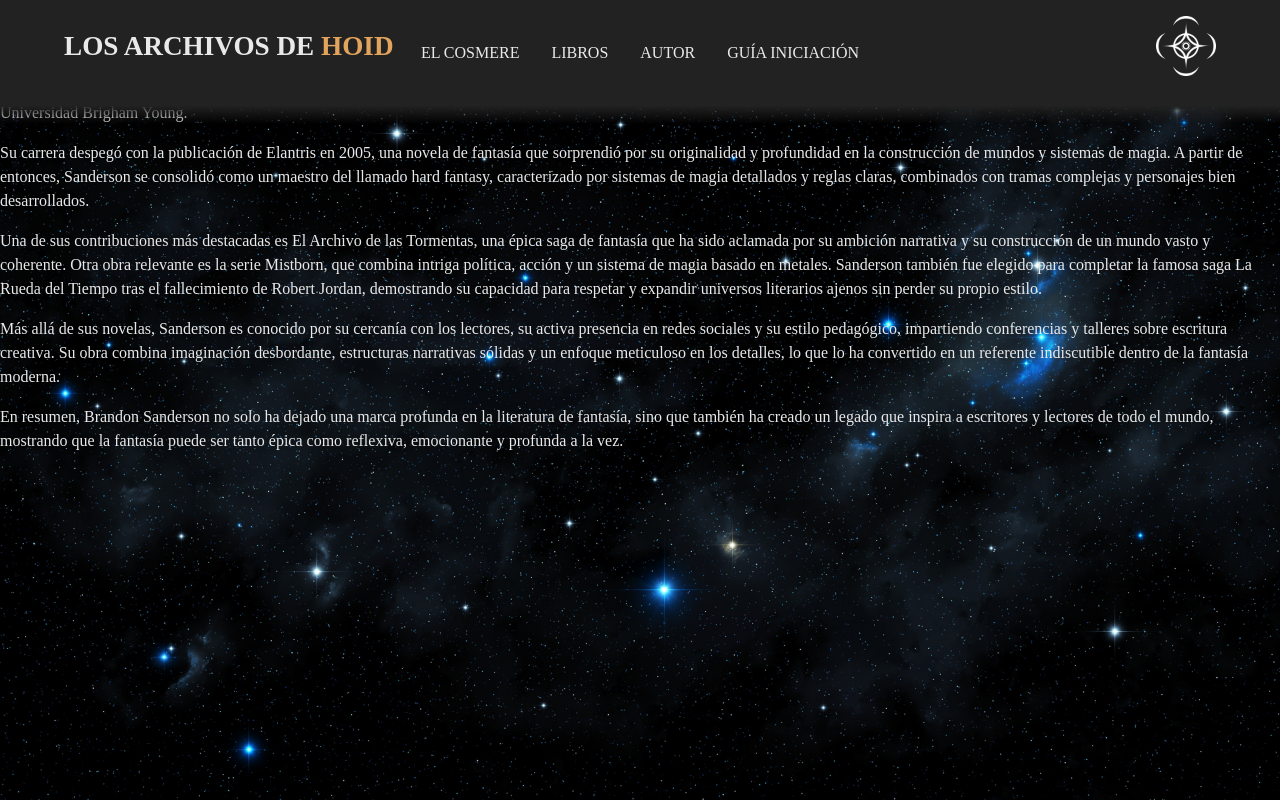
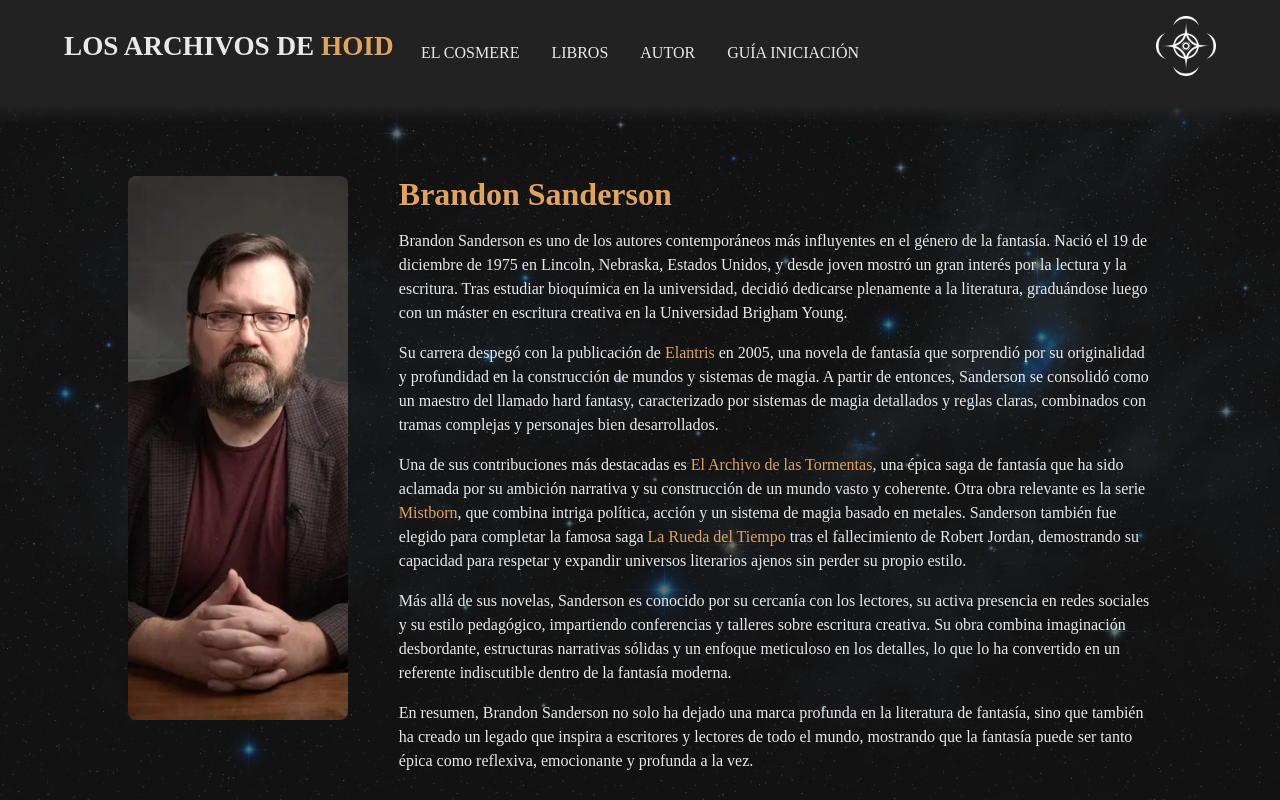
Before and after one commit to juanfranfdezGit/cosmere, an Angular app: page /author in a window 1280 px wide. Built offline with nearby package versions, Linux system fonts and the light colour scheme; a web font is replaced by a local one.

Commit message:
feat: author page

```diff
--- a/src/app/author/author.html
+++ b/src/app/author/author.html
@@ -1,46 +1,54 @@
+<main class="authorContainer flex">
+  <div class="authorContainer__image flex">
+    <img src="/assets/images/sanderson.webp" alt="Brandon Sanderson" />
+  </div>
+
+  <div class="authorContainer__info flex column">
     <h1><span>Brandon Sanderson</span></h1>
 
     <p>
-  Brandon Sanderson es uno de los autores contemporáneos más influyentes en el
-  género de la fantasía. Nació el 19 de diciembre de 1975 en Lincoln, Nebraska,
-  Estados Unidos, y desde joven mostró un gran interés por la lectura y la
-  escritura. Tras estudiar bioquímica en la universidad, decidió dedicarse
-  plenamente a la literatura, graduándose luego con un máster en escritura
-  creativa en la Universidad Brigham Young.
+      Brandon Sanderson es uno de los autores contemporáneos más influyentes en
+      el género de la fantasía. Nació el 19 de diciembre de 1975 en Lincoln,
+      Nebraska, Estados Unidos, y desde joven mostró un gran interés por la
+      lectura y la escritura. Tras estudiar bioquímica en la universidad,
+      decidió dedicarse plenamente a la literatura, graduándose luego con un
+      máster en escritura creativa en la Universidad Brigham Young.
     </p>
 
     <p>
-  Su carrera despegó con la publicación de Elantris en 2005, una novela de
-  fantasía que sorprendió por su originalidad y profundidad en la construcción
-  de mundos y sistemas de magia. A partir de entonces, Sanderson se consolidó
-  como un maestro del llamado hard fantasy, caracterizado por sistemas de magia
-  detallados y reglas claras, combinados con tramas complejas y personajes bien
-  desarrollados.
+      Su carrera despegó con la publicación de <span>Elantris</span> en 2005, una novela de
+      fantasía que sorprendió por su originalidad y profundidad en la
+      construcción de mundos y sistemas de magia. A partir de entonces,
+      Sanderson se consolidó como un maestro del llamado hard fantasy,
+      caracterizado por sistemas de magia detallados y reglas claras, combinados
+      con tramas complejas y personajes bien desarrollados.
     </p>
 
     <p>
-  Una de sus contribuciones más destacadas es El Archivo de las Tormentas, una
-  épica saga de fantasía que ha sido aclamada por su ambición narrativa y su
-  construcción de un mundo vasto y coherente. Otra obra relevante es la serie
-  Mistborn, que combina intriga política, acción y un sistema de magia basado en
-  metales. Sanderson también fue elegido para completar la famosa saga La Rueda
-  del Tiempo tras el fallecimiento de Robert Jordan, demostrando su capacidad
-  para respetar y expandir universos literarios ajenos sin perder su propio
-  estilo.
+      Una de sus contribuciones más destacadas es <span>El Archivo de las Tormentas</span>,
+      una épica saga de fantasía que ha sido aclamada por su ambición narrativa
+      y su construcción de un mundo vasto y coherente. Otra obra relevante es la
+      serie <span>Mistborn</span>, que combina intriga política, acción y un sistema de magia
+      basado en metales. Sanderson también fue elegido para completar la famosa
+      saga <span>La Rueda del Tiempo</span> tras el fallecimiento de Robert Jordan,
+      demostrando su capacidad para respetar y expandir universos literarios
+      ajenos sin perder su propio estilo.
     </p>
 
     <p>
       Más allá de sus novelas, Sanderson es conocido por su cercanía con los
       lectores, su activa presencia en redes sociales y su estilo pedagógico,
-  impartiendo conferencias y talleres sobre escritura creativa. Su obra combina
-  imaginación desbordante, estructuras narrativas sólidas y un enfoque
-  meticuloso en los detalles, lo que lo ha convertido en un referente
-  indiscutible dentro de la fantasía moderna.
+      impartiendo conferencias y talleres sobre escritura creativa. Su obra
+      combina imaginación desbordante, estructuras narrativas sólidas y un
+      enfoque meticuloso en los detalles, lo que lo ha convertido en un
+      referente indiscutible dentro de la fantasía moderna.
     </p>
 
     <p>
       En resumen, Brandon Sanderson no solo ha dejado una marca profunda en la
       literatura de fantasía, sino que también ha creado un legado que inspira a
-  escritores y lectores de todo el mundo, mostrando que la fantasía puede ser
-  tanto épica como reflexiva, emocionante y profunda a la vez.
+      escritores y lectores de todo el mundo, mostrando que la fantasía puede
+      ser tanto épica como reflexiva, emocionante y profunda a la vez.
     </p>
+  </div>
+</main>
--- a/src/app/author/author.scss
+++ b/src/app/author/author.scss
@@ -0,0 +1,25 @@
+.authorContainer {
+    width: 100vw;
+    height: 100vh;
+    align-items: flex-start;
+    margin: auto;
+    padding: 22vh 10vw 0;
+    background: #1d1d1da4;
+
+    &__image {
+        width: 100%;
+        height: 68vh;
+        margin-right: 5%;
+
+        img {
+            width: 100%;
+            height: 100%;
+            object-fit: cover;
+            border-radius: 8px;
+        }
+    }
+
+    &__info {
+        align-items: flex-start;
+    }
+}
```
Also changed, not shown: public/assets/images/sanderson.webp (added), 1 other file (tests, documents, lock files or other folders). Lines whose indentation alone changed are shown as unchanged.
